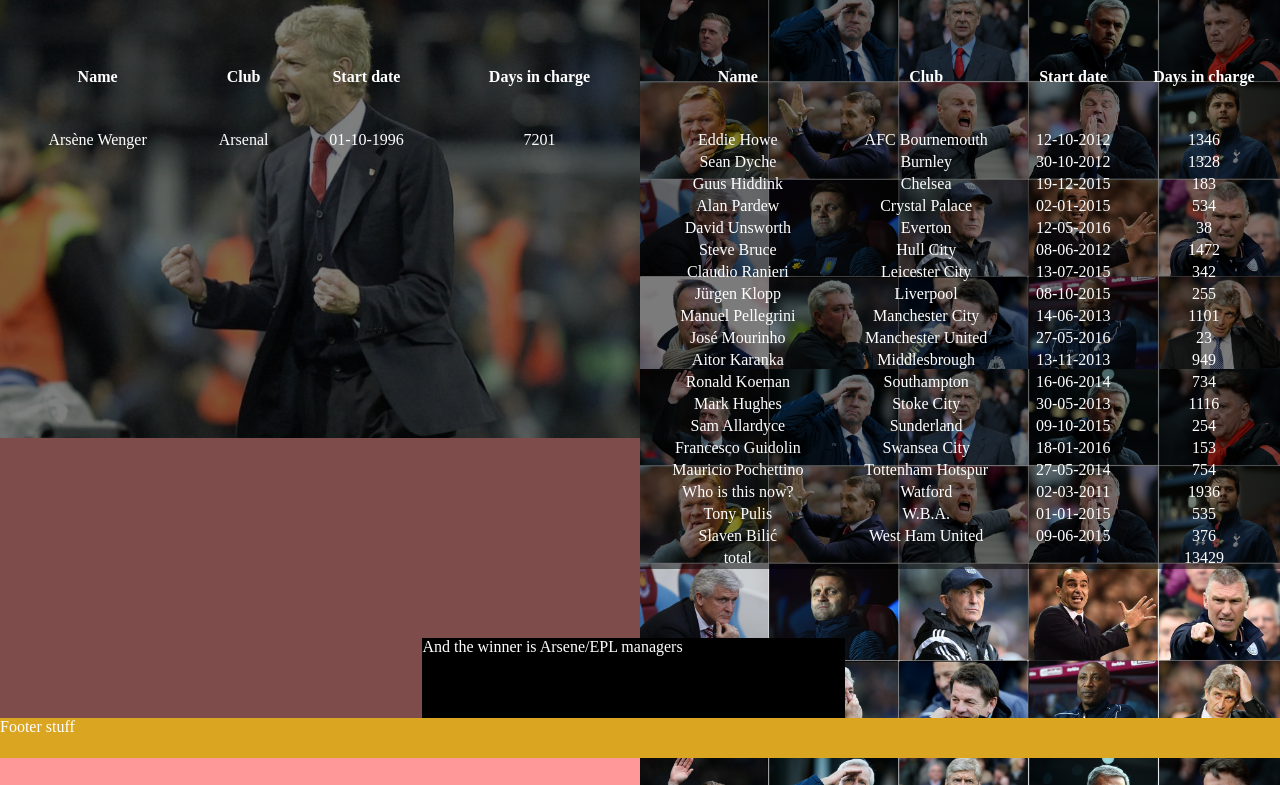
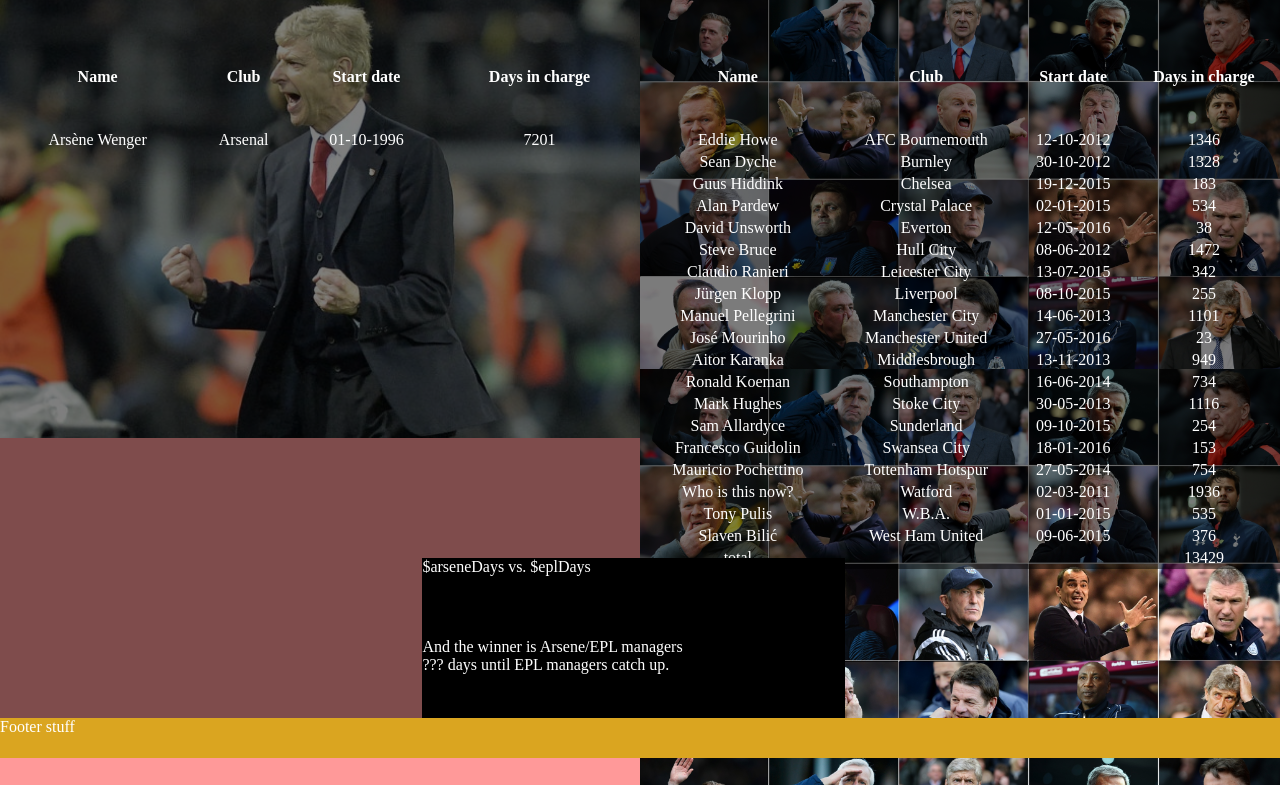
Before and after one commit to pdcamilleri/WengerVsEPL, a plain HTML site: page index.html in a window 1280 px wide. Shown: the part 42-827 px from the top of the page. Drawn offline with Linux system fonts and the light colour scheme.

Commit message:
Adding days comparison html section

```diff
--- a/css/style.css
+++ b/css/style.css
@@ -45,6 +45,17 @@ footer {
     height: 100%;
     float: left;
 }
+
+#daysComparison {
+    position: absolute;
+    bottom: 15%;
+    left: 33%;
+    background-color: black;
+    color: white;
+    height: 10%;
+    width: 33%;
+}
+
 
 #result {
     position: absolute;
--- a/index.html
+++ b/index.html
@@ -10,9 +10,8 @@
     </head>
     <body>
 
-    <!-- Github corner thing-->
-    <a href="https://your-url" class="github-corner"><svg width="80" height="80" viewBox="0 0 250 250" style="fill:#151513; color:#fff; position: absolute; top: 0; border: 0; right: 0;"><path d="M0,0 L115,115 L130,115 L142,142 L250,250 L250,0 Z"></path><path d="M128.3,109.0 C113.8,99.7 119.0,89.6 119.0,89.6 C122.0,82.7 120.5,78.6 120.5,78.6 C119.2,72.0 123.4,76.3 123.4,76.3 C127.3,80.9 125.5,87.3 125.5,87.3 C122.9,97.6 130.6,101.9 134.4,103.2" fill="currentColor" style="transform-origin: 130px 106px;" class="octo-arm"></path><path d="M115.0,115.0 C114.9,115.1 118.7,116.5 119.8,115.4 L133.7,101.6 C136.9,99.2 139.9,98.4 142.2,98.6 C133.8,88.0 127.5,74.4 143.8,58.0 C148.5,53.4 154.0,51.2 159.7,51.0 C160.3,49.4 163.2,43.6 171.4,40.1 C171.4,40.1 176.1,42.5 178.8,56.2 C183.1,58.6 187.2,61.8 190.9,65.4 C194.5,69.0 197.7,73.2 200.1,77.6 C213.8,80.2 216.3,84.9 216.3,84.9 C212.7,93.1 206.9,96.0 205.4,96.6 C205.1,102.4 203.0,107.8 198.3,112.5 C181.9,128.9 168.3,122.5 157.7,114.1 C157.9,116.9 156.7,120.9 152.7,124.9 L141.0,136.5 C139.8,137.7 141.6,141.9 141.8,141.8 Z" fill="currentColor" class="octo-body"></path></svg></a><style>.github-corner:hover .octo-arm{animation:octocat-wave 560ms ease-in-out}@keyframes octocat-wave{0%,100%{transform:rotate(0)}20%,60%{transform:rotate(-25deg)}40%,80%{transform:rotate(10deg)}}@media (max-width:500px){.github-corner:hover .octo-arm{animation:none}.github-corner .octo-arm{animation:octocat-wave 560ms ease-in-out}}</style>
-
+    <!-- Github corners from http://tholman.com/github-corners/ -->
+    <!--<a href="https://your-url" class="github-corner"><svg width="80" height="80" viewBox="0 0 250 250" style="fill:#151513; color:#fff; position: absolute; top: 0; border: 0; right: 0;"><path d="M0,0 L115,115 L130,115 L142,142 L250,250 L250,0 Z"></path><path d="M128.3,109.0 C113.8,99.7 119.0,89.6 119.0,89.6 C122.0,82.7 120.5,78.6 120.5,78.6 C119.2,72.0 123.4,76.3 123.4,76.3 C127.3,80.9 125.5,87.3 125.5,87.3 C122.9,97.6 130.6,101.9 134.4,103.2" fill="currentColor" style="transform-origin: 130px 106px;" class="octo-arm"></path><path d="M115.0,115.0 C114.9,115.1 118.7,116.5 119.8,115.4 L133.7,101.6 C136.9,99.2 139.9,98.4 142.2,98.6 C133.8,88.0 127.5,74.4 143.8,58.0 C148.5,53.4 154.0,51.2 159.7,51.0 C160.3,49.4 163.2,43.6 171.4,40.1 C171.4,40.1 176.1,42.5 178.8,56.2 C183.1,58.6 187.2,61.8 190.9,65.4 C194.5,69.0 197.7,73.2 200.1,77.6 C213.8,80.2 216.3,84.9 216.3,84.9 C212.7,93.1 206.9,96.0 205.4,96.6 C205.1,102.4 203.0,107.8 198.3,112.5 C181.9,128.9 168.3,122.5 157.7,114.1 C157.9,116.9 156.7,120.9 152.7,124.9 L141.0,136.5 C139.8,137.7 141.6,141.9 141.8,141.8 Z" fill="currentColor" class="octo-body"></path></svg></a><style>.github-corner:hover .octo-arm{animation:octocat-wave 560ms ease-in-out}@keyframes octocat-wave{0%,100%{transform:rotate(0)}20%,60%{transform:rotate(-25deg)}40%,80%{transform:rotate(10deg)}}@media (max-width:500px){.github-corner:hover .octo-arm{animation:none}.github-corner .octo-arm{animation:octocat-wave 560ms ease-in-out}}</style>-->
 
         <header>
             <h2>
@@ -67,14 +66,21 @@
             </div>
         </div>
 
+        <div class="center" id="daysComparison">
+            <p>
+                $arseneDays vs. $eplDays
+            </p>
+        </div>
+
         <div class="center" id="result">
             <p>
                 And the winner is <span>Arsene/EPL managers</span>
             </p>
-            <p hidden>
+            <p>
+            <!--<p hidden>-->
                 <!-- Display the total number of days each at the bottom, underneath the "result",
                 until epl managers catch up with arsene.-->
-                <span id="daysUntilWengerLoses">???</span> EPL managers catch up.
+                <span id="daysUntilWengerLoses">???</span> days until EPL managers catch up.
             </p>
         </div>
 
```
